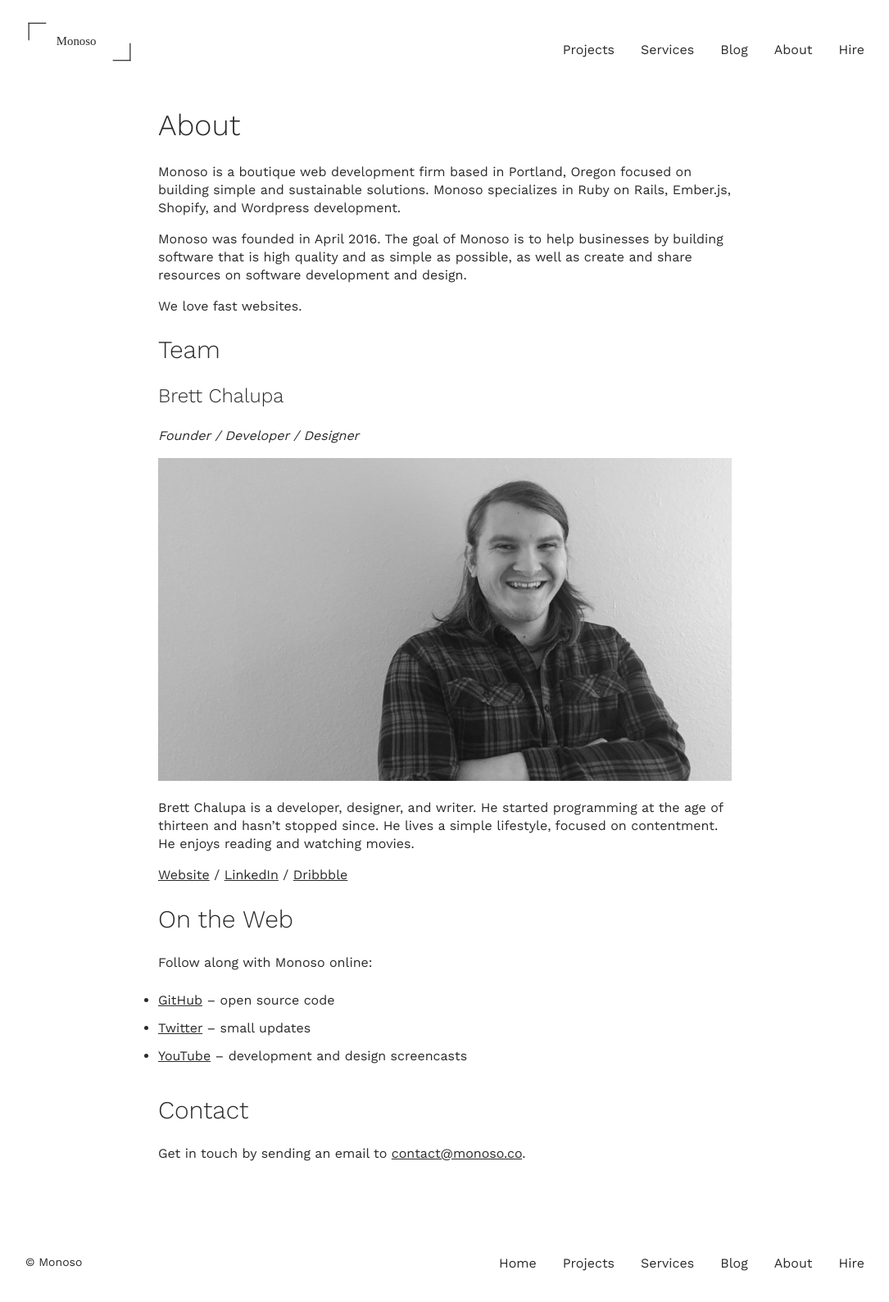
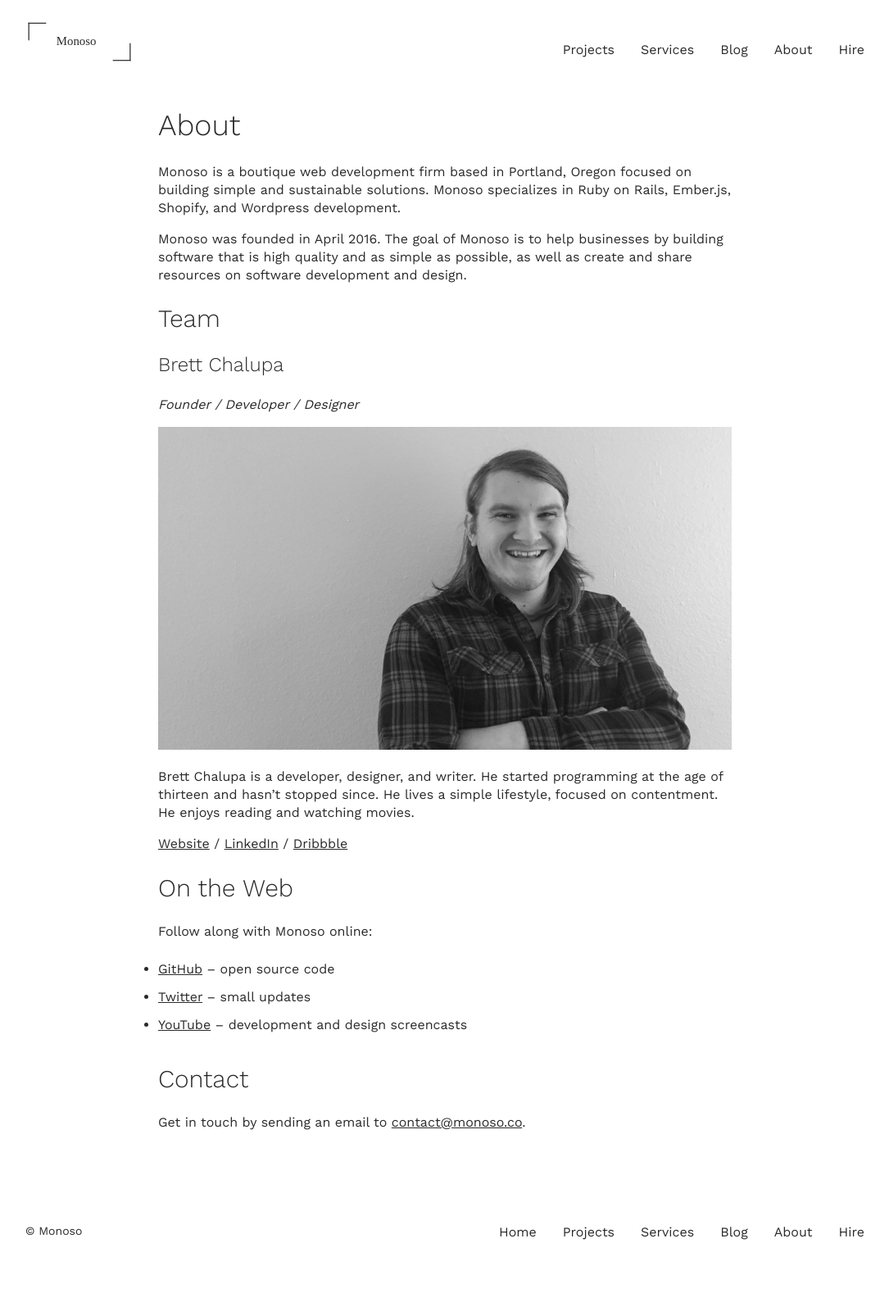
Before and after one commit to brettchalupa/brettcodes, a Jekyll site: the page built from about.md, in a window 1280 px wide. Shown: the whole page at 82% size, without its empty margins (97-1182 px from the left). Built offline with Jekyll 4.4.1, drawn with Linux system fonts in a browser that asks for light colours; after the commit the page ends 1551 px from its top, so only the background shows below that.

Commit message:
Tweak About page content

```diff
--- a/about.md
+++ b/about.md
@@ -15,8 +15,6 @@ Monoso was founded in April 2016. The goal of Monoso is to help
 businesses by building software that is high quality and as simple as
 possible, as well as create and share resources on software development
 and design.
-
-We love fast websites.
 
 ## Team
 
```
